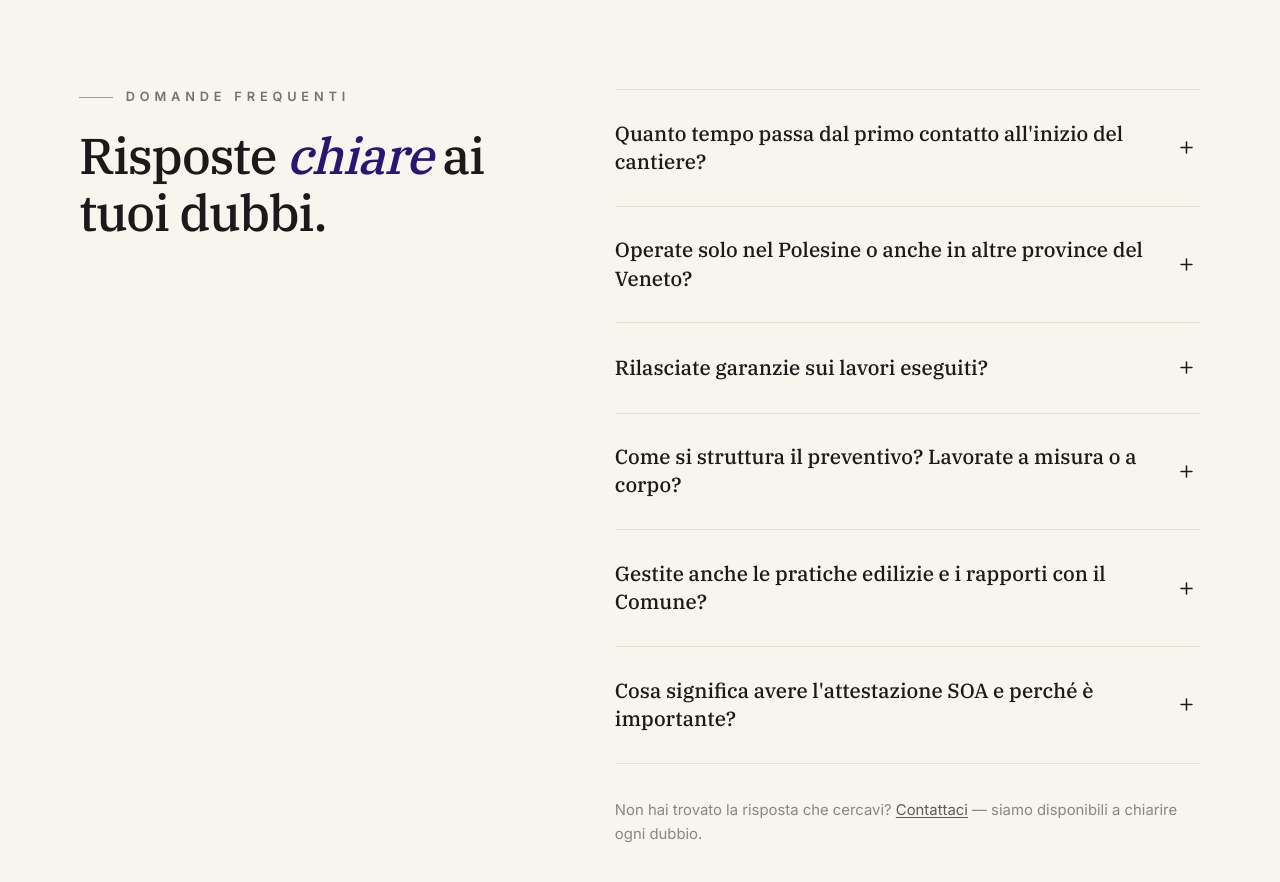
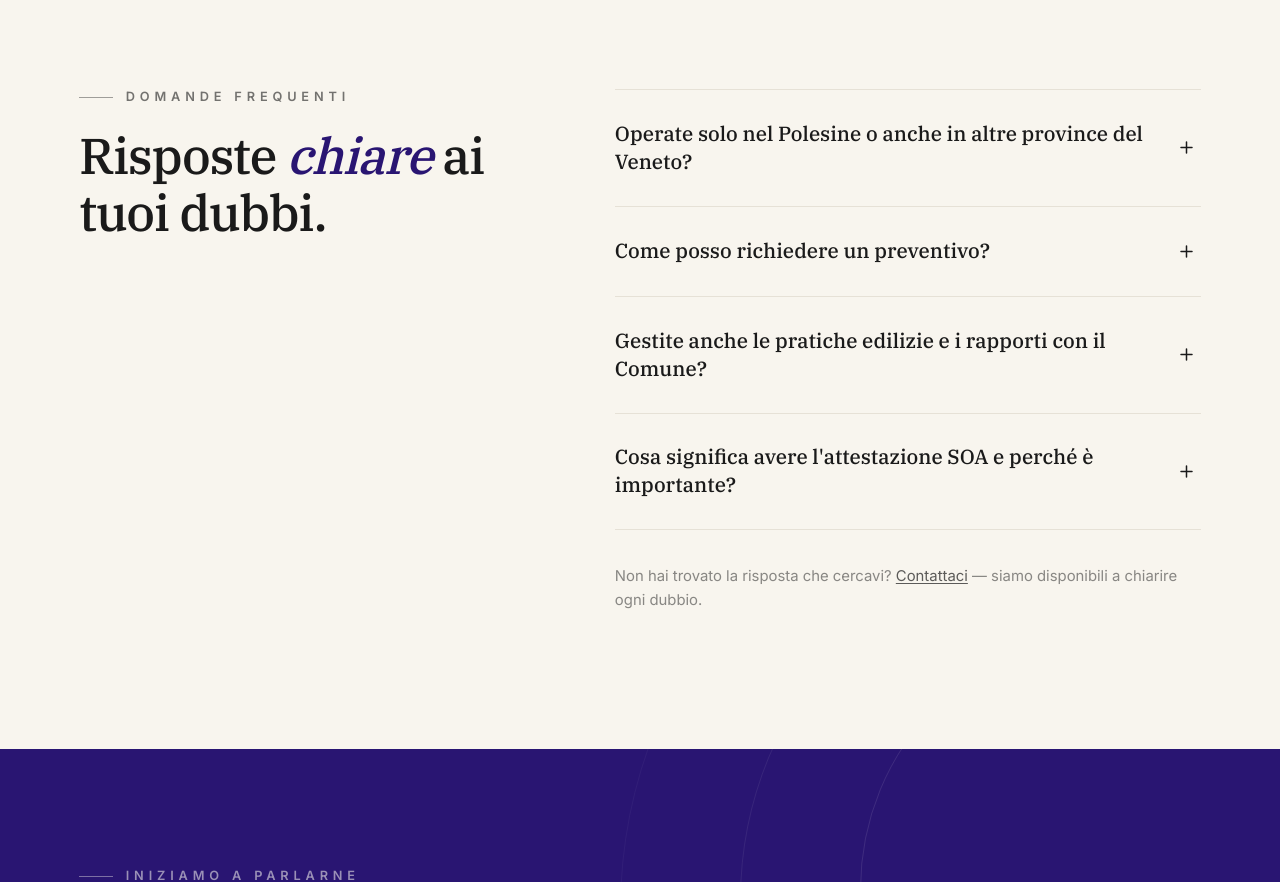
Before and after one commit to holyferro/costruzioniedilferro, a Next.js app: page /servizi in a window 1280 px wide. Shown: the part 5080-5962 px from the top of the page. Built offline with nearby package versions, Linux system fonts and the light colour scheme; no server answers.

Commit message:
content(servizi): aggiorna FAQ — nuova domanda preventivo, rimosse garanzie/struttura preventivo/tempi
Co-Authored-By: Claude Sonnet 4.6 <noreply@anthropic.com>

```diff
--- a/content/services.ts
+++ b/content/services.ts
@@ -314,20 +314,12 @@ export const servicesContent: ServicesContent = {
     titleEnd: " ai tuoi dubbi.",
     items: [
       {
-        q: "Quanto tempo passa dal primo contatto all'inizio del cantiere?",
-        a: "Dopo il sopralluogo elaboriamo il preventivo entro 10 giorni lavorativi. Una volta accettato, i tempi di avvio dipendono dalle pratiche edilizie necessarie: per interventi in manutenzione ordinaria si può partire in 2–4 settimane, per nuove costruzioni con permesso di costruire si calcolano 60–90 giorni per l'iter autorizzativo.",
-      },
-      {
         q: "Operate solo nel Polesine o anche in altre province del Veneto?",
         a: "Operiamo principalmente nel Polesine (Rovigo e provincia) e nelle aree limitrofe del Veneto. Per opere pubbliche e commesse di importo rilevante siamo disponibili su tutto il territorio regionale. Contattaci per valutare insieme la fattibilità logistica del tuo progetto.",
       },
       {
-        q: "Rilasciate garanzie sui lavori eseguiti?",
-        a: "Sì. Emettiamo garanzia post-consegna su tutti i lavori eseguiti direttamente dalle nostre maestranze. Per le nuove costruzioni la garanzia decennale è obbligatoria per legge (art. 1669 c.c.) e copre vizi strutturali. Per ristrutturazioni e interventi di manutenzione applichiamo una garanzia contrattuale specifica, concordata caso per caso.",
-      },
-      {
-        q: "Come si struttura il preventivo? Lavorate a misura o a corpo?",
-        a: "Lavoriamo preferibilmente a corpo con computo metrico dettagliato allegato al contratto: il prezzo concordato è fisso e non varia al variare delle quantità. Questo elimina le sorprese a fine lavori. Su richiesta è possibile strutturare il contratto a misura per interventi particolarmente complessi o con variabili difficilmente prevedibili in fase progettuale.",
+        q: "Come posso richiedere un preventivo?",
+        a: "Puoi contattarci tramite il modulo online, per telefono o via email. Dopo un sopralluogo gratuito in loco valutiamo il progetto e prepariamo un'offerta dettagliata. Nessun costo, nessun impegno.",
       },
       {
         q: "Gestite anche le pratiche edilizie e i rapporti con il Comune?",
```
